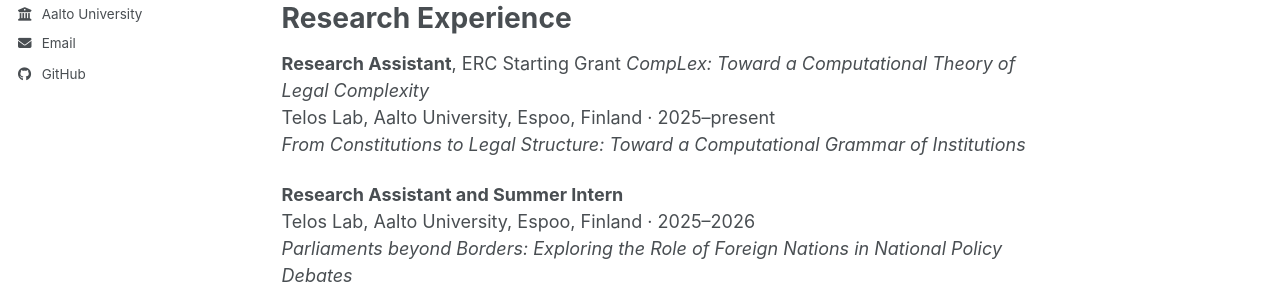
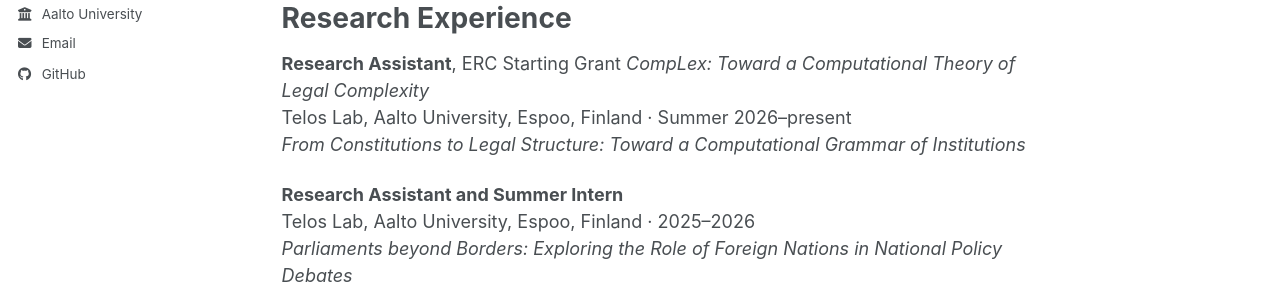
Before and after one commit to ilariflimmer/ilariflimmer.github.io, a Jekyll site: the page built from _pages/cv.md, in a window 1280 px wide and 900 px high. Shown: the part 421-721 px from the top of the window. Built offline with Jekyll 4.4.1, drawn with Linux system fonts in a browser that asks for light colours; a script bundle is joined from its source files by our own code; a style sheet for code colours, icons or effects is not loaded.

Commit message:
Fix thesis project dates

```diff
--- a/_pages/cv.md
+++ b/_pages/cv.md
@@ -23,7 +23,7 @@ Research Experience
 ======
 
 **Research Assistant**, ERC Starting Grant *CompLex: Toward a Computational Theory of Legal Complexity*
-Telos Lab, Aalto University, Espoo, Finland · 2025–present
+Telos Lab, Aalto University, Espoo, Finland · Summer 2026–present
 *From Constitutions to Legal Structure: Toward a Computational Grammar of Institutions*
 
 **Research Assistant and Summer Intern**
```
